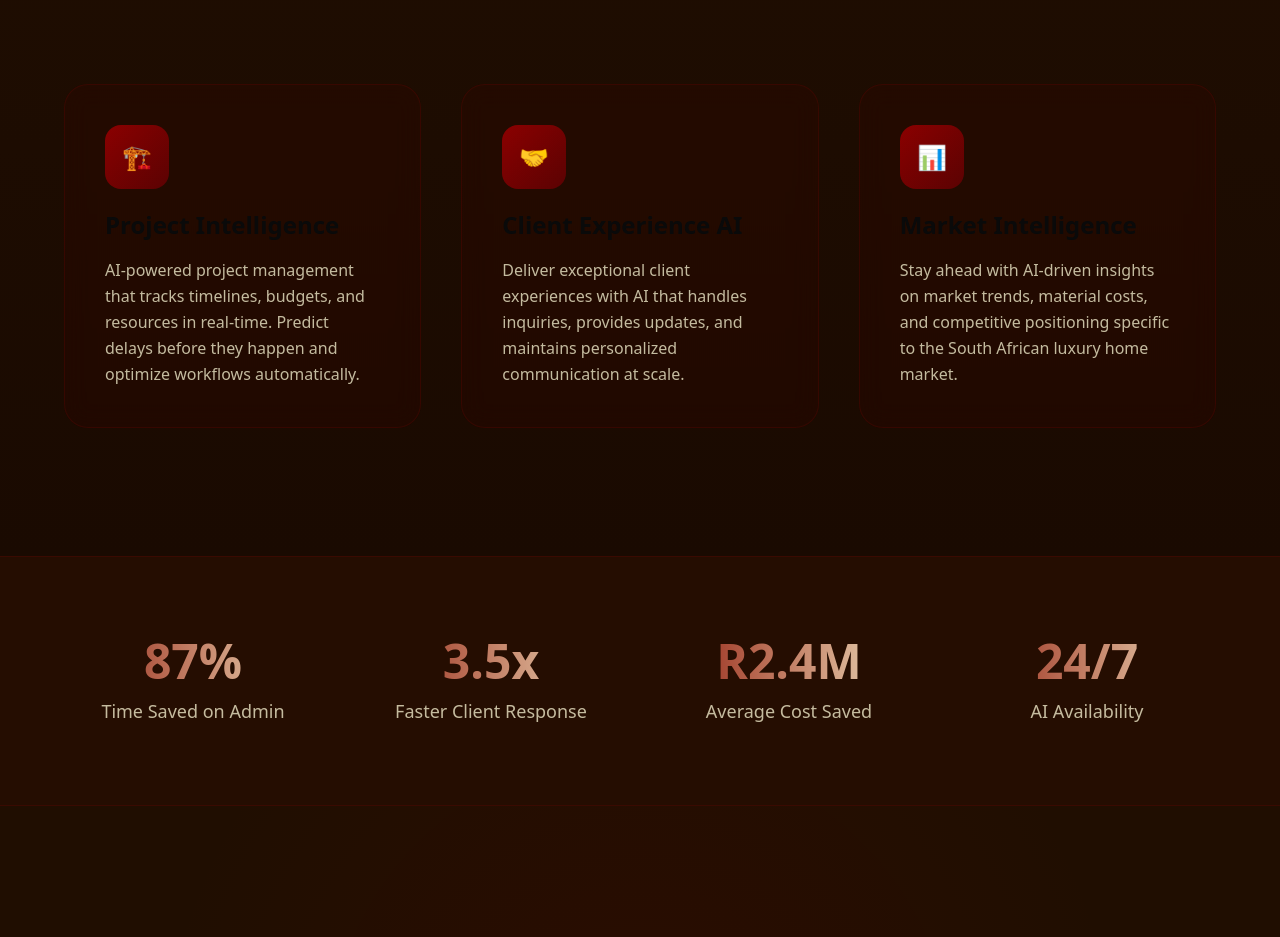
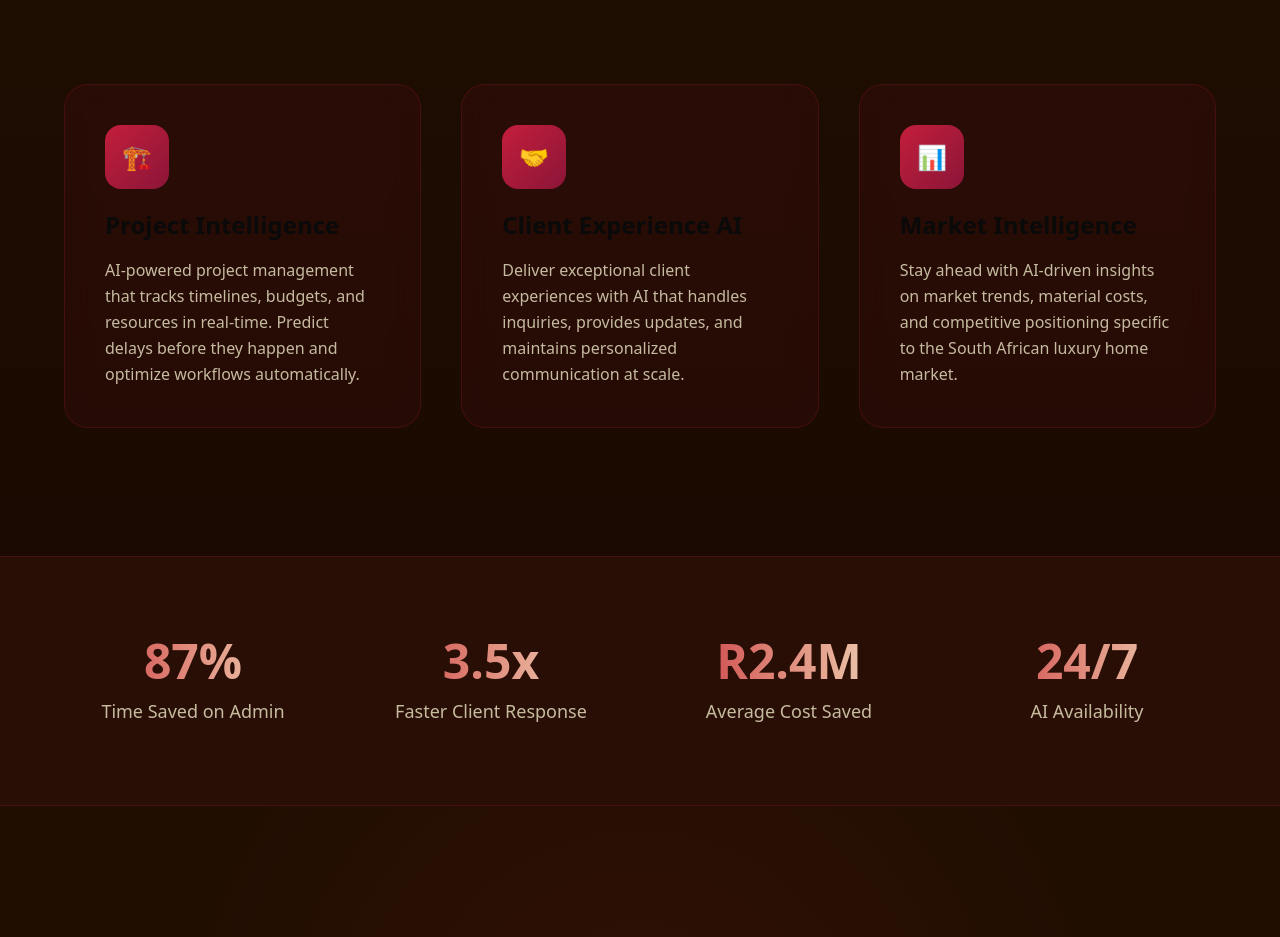
Before and after one commit to Joshua-de-statler/v0-complete-website-functionality, a Next.js app: page / in a window 1280 px wide. Shown: the part 1860-2797 px from the top of the page. Built offline with nearby package versions, Linux system fonts and the light colour scheme.

Commit message:
optimize website performance and update color scheme to royal red
Co-authored-by: null <185077608+Joshua-de-statler@users.noreply.github.com>

```diff
--- a/app/page.tsx
+++ b/app/page.tsx
@@ -1,10 +1,10 @@
-"use client" // Converting to client component for GSAP animations
+"use client"
 
 import Link from "next/link"
 import { Navigation } from "@/components/navigation"
 import { Background } from "@/components/background"
 import { Button } from "@/components/ui/button"
-import { useLayoutEffect, useRef } from "react"
+import { useLayoutEffect, useRef, useState } from "react"
 import gsap from "gsap"
 import { ScrollTrigger } from "gsap/ScrollTrigger"
 
@@ -14,6 +14,7 @@ export default function HomePage() {
   const scrollContainerRef = useRef(null)
   const heroLayer1Ref = useRef(null)
   const heroLayer2Ref = useRef(null)
+  const [splineLoaded, setSplineLoaded] = useState(false)
 
   useLayoutEffect(() => {
     const ctx = gsap.context(() => {
@@ -22,7 +23,7 @@ export default function HomePage() {
         scrollTrigger: {
           trigger: scrollContainerRef.current,
           start: "top top",
-          end: "50% top", // Fade completes halfway through the scroll
+          end: "50% top",
           scrub: true,
         },
       })
@@ -34,8 +35,8 @@ export default function HomePage() {
           opacity: 1,
           scrollTrigger: {
             trigger: scrollContainerRef.current,
-            start: "25% top", // Start fading in at 25% scroll
-            end: "75% top", // Complete fade in at 75% scroll
+            start: "25% top",
+            end: "75% top",
             scrub: true,
           },
         },
@@ -51,15 +52,22 @@ export default function HomePage() {
       <Navigation />
 
       <div ref={scrollContainerRef} className="relative h-[200vh]">
-        {/* HERO LAYER 1 (New Spline Object) - Sticky */}
+        {/* HERO LAYER 1 - Sticky */}
         <div
           ref={heroLayer1Ref}
           className="sticky top-0 h-screen w-full flex flex-col items-center justify-center text-center px-[5%]"
         >
+          {!splineLoaded && (
+            <div className="absolute inset-0 flex items-center justify-center bg-[#200E01]">
+              <div className="text-[#C41E3A] text-xl animate-pulse">Loading 3D Experience...</div>
+            </div>
+          )}
           <iframe
             src="https://my.spline.design/nexbotrobotcharacterconcept-LYbugm6qWDDZhv0Nz4m00WPm/"
-            className="absolute inset-0 w-full h-full border-none"
+            className="absolute inset-0 w-full h-full border-none gpu-accelerated"
             title="3D Robot Intro"
+            loading="eager"
+            onLoad={() => setSplineLoaded(true)}
           />
           <h2 className="relative z-10 text-3xl font-bold text-[#EDE7C7]/80 mt-auto mb-8 animate-pulse">
             The Future of Building is Here
@@ -67,15 +75,15 @@ export default function HomePage() {
           <p className="relative z-10 text-[#EDE7C7]/50 mb-8">Scroll Down to Begin</p>
         </div>
 
-        {/* HERO LAYER 2 (Original Hero Content) */}
+        {/* HERO LAYER 2 */}
         <div ref={heroLayer2Ref} className="absolute top-[100vh] left-0 w-full h-screen opacity-0">
           <section className="h-full flex items-center px-[5%]">
             <div className="max-w-[1400px] mx-auto w-full grid md:grid-cols-2 gap-16 items-center">
               <div className="z-10">
-                <div className="inline-block px-5 py-2 bg-[#8B0000]/20 border border-[#8B0000] rounded-full text-sm mb-5">
+                <div className="inline-block px-5 py-2 bg-[#C41E3A]/20 border border-[#C41E3A] rounded-full text-sm mb-5">
                   🚀 Exclusive AI for Premium Builders
                 </div>
-                <h1 className="text-5xl md:text-7xl font-extrabold leading-tight mb-5 bg-gradient-to-r from-[#EDE7C7] via-[#8B0000] to-[#EDE7C7] bg-clip-text text-transparent bg-[length:200%_auto] animate-[gradientShift_3s_linear_infinite] text-balance">
+                <h1 className="text-5xl md:text-7xl font-extrabold leading-tight mb-5 bg-gradient-to-r from-[#EDE7C7] via-[#C41E3A] to-[#EDE7C7] bg-clip-text text-transparent bg-[length:200%_auto] animate-[gradientShift_3s_linear_infinite] text-balance">
                   Custom AI Agents Built Specifically to Scale Your Business
                 </h1>
                 <p className="text-xl text-[#EDE7C7]/80 mb-10 leading-relaxed">
@@ -85,13 +93,13 @@ export default function HomePage() {
                 </p>
                 <div className="flex flex-col sm:flex-row gap-5">
                   <Link href="/demo">
-                    <Button className="px-7 py-6 text-lg bg-gradient-to-r from-[#8B0000] to-[#5B0202] text-[#EDE7C7] rounded-full font-semibold hover:scale-105 hover:shadow-lg hover:shadow-[#8B0000]/30 transition-all">
+                    <Button className="px-7 py-6 text-lg bg-gradient-to-r from-[#C41E3A] to-[#8B1538] text-[#EDE7C7] rounded-full font-semibold hover:scale-105 hover:shadow-lg hover:shadow-[#C41E3A]/30 transition-all">
                       Start Your AI Journey
                     </Button>
                   </Link>
                   <a
                     href="#features"
-                    className="px-7 py-3 bg-transparent text-[#EDE7C7] border-2 border-[#8B0000] rounded-full text-base font-semibold inline-flex items-center gap-2 hover:bg-[#8B0000] transition-all"
+                    className="px-7 py-3 bg-transparent text-[#EDE7C7] border-2 border-[#C41E3A] rounded-full text-base font-semibold inline-flex items-center gap-2 hover:bg-[#C41E3A] transition-all"
                   >
                     Watch Demo
                     <svg width="20" height="20" viewBox="0 0 24 24" fill="none" stroke="currentColor" strokeWidth="2">
@@ -105,18 +113,19 @@ export default function HomePage() {
                 <div className="w-full h-full relative">
                   <iframe
                     src="https://my.spline.design/nexbotrobotcharacterconcept-HiSgMTTXijvS9MMAxqNvexb4/"
-                    className="w-full h-full border-none"
+                    className="w-full h-full border-none gpu-accelerated"
                     title="3D Robot"
+                    loading="lazy"
                   />
                 </div>
                 <div
-                  className="absolute top-[20%] -left-12 px-5 py-4 bg-[#8B0000]/10 backdrop-blur-md border border-[#8B0000]/30 rounded-2xl"
+                  className="absolute top-[20%] -left-12 px-5 py-4 bg-[#C41E3A]/10 backdrop-blur-md border border-[#C41E3A]/30 rounded-2xl gpu-accelerated"
                   style={{ animation: "float 6s infinite ease-in-out" }}
                 >
                   <div className="text-sm font-semibold">24/7 AI Support</div>
                 </div>
                 <div
-                  className="absolute bottom-[30%] -right-12 px-5 py-4 bg-[#8B0000]/10 backdrop-blur-md border border-[#8B0000]/30 rounded-2xl"
+                  className="absolute bottom-[30%] -right-12 px-5 py-4 bg-[#C41E3A]/10 backdrop-blur-md border border-[#C41E3A]/30 rounded-2xl gpu-accelerated"
                   style={{ animation: "float 6s infinite ease-in-out 2s" }}
                 >
                   <div className="text-sm font-semibold">Smart Automation</div>
@@ -132,7 +141,7 @@ export default function HomePage() {
         <section id="features" className="py-32 px-[5%] bg-gradient-to-b from-[#200E01] to-[#1a0a01]">
           <div className="max-w-[1400px] mx-auto">
             <div className="text-center mb-20">
-              <h2 className="text-5xl md:text-6xl font-extrabold mb-5 bg-gradient-to-r from-[#EDE7C7] to-[#8B0000] bg-clip-text text-transparent">
+              <h2 className="text-5xl md:text-6xl font-extrabold mb-5 bg-gradient-to-r from-[#EDE7C7] to-[#C41E3A] bg-clip-text text-transparent">
                 Engineered for Excellence
               </h2>
               <p className="text-xl text-[#EDE7C7]/70 max-w-2xl mx-auto">
@@ -141,9 +150,9 @@ export default function HomePage() {
             </div>
 
             <div className="grid md:grid-cols-3 gap-10">
-              <div className="p-10 bg-[#5B0202]/10 backdrop-blur-md border border-[#8B0000]/20 rounded-3xl transition-all hover:-translate-y-3 hover:border-[#8B0000] relative overflow-hidden group">
-                <div className="absolute top-0 left-0 w-full h-full bg-gradient-to-br from-[#8B0000] to-transparent opacity-0 group-hover:opacity-10 transition-opacity" />
-                <div className="w-16 h-16 bg-gradient-to-br from-[#8B0000] to-[#5B0202] rounded-2xl flex items-center justify-center text-2xl mb-5">
+              <div className="p-10 bg-[#8B1538]/10 backdrop-blur-md border border-[#C41E3A]/20 rounded-3xl transition-all hover:-translate-y-3 hover:border-[#C41E3A] relative overflow-hidden group">
+                <div className="absolute top-0 left-0 w-full h-full bg-gradient-to-br from-[#C41E3A] to-transparent opacity-0 group-hover:opacity-10 transition-opacity" />
+                <div className="w-16 h-16 bg-gradient-to-br from-[#C41E3A] to-[#8B1538] rounded-2xl flex items-center justify-center text-2xl mb-5">
                   🏗️
                 </div>
                 <h3 className="text-2xl font-bold mb-4">Project Intelligence</h3>
@@ -153,9 +162,9 @@ export default function HomePage() {
                 </p>
               </div>
 
-              <div className="p-10 bg-[#5B0202]/10 backdrop-blur-md border border-[#8B0000]/20 rounded-3xl transition-all hover:-translate-y-3 hover:border-[#8B0000] relative overflow-hidden group">
-                <div className="absolute top-0 left-0 w-full h-full bg-gradient-to-br from-[#8B0000] to-transparent opacity-0 group-hover:opacity-10 transition-opacity" />
-                <div className="w-16 h-16 bg-gradient-to-br from-[#8B0000] to-[#5B0202] rounded-2xl flex items-center justify-center text-2xl mb-5">
+              <div className="p-10 bg-[#8B1538]/10 backdrop-blur-md border border-[#C41E3A]/20 rounded-3xl transition-all hover:-translate-y-3 hover:border-[#C41E3A] relative overflow-hidden group">
+                <div className="absolute top-0 left-0 w-full h-full bg-gradient-to-br from-[#C41E3A] to-transparent opacity-0 group-hover:opacity-10 transition-opacity" />
+                <div className="w-16 h-16 bg-gradient-to-br from-[#C41E3A] to-[#8B1538] rounded-2xl flex items-center justify-center text-2xl mb-5">
                   🤝
                 </div>
                 <h3 className="text-2xl font-bold mb-4">Client Experience AI</h3>
@@ -165,9 +174,9 @@ export default function HomePage() {
                 </p>
               </div>
 
-              <div className="p-10 bg-[#5B0202]/10 backdrop-blur-md border border-[#8B0000]/20 rounded-3xl transition-all hover:-translate-y-3 hover:border-[#8B0000] relative overflow-hidden group">
-                <div className="absolute top-0 left-0 w-full h-full bg-gradient-to-br from-[#8B0000] to-transparent opacity-0 group-hover:opacity-10 transition-opacity" />
-                <div className="w-16 h-16 bg-gradient-to-br from-[#8B0000] to-[#5B0202] rounded-2xl flex items-center justify-center text-2xl mb-5">
+              <div className="p-10 bg-[#8B1538]/10 backdrop-blur-md border border-[#C41E3A]/20 rounded-3xl transition-all hover:-translate-y-3 hover:border-[#C41E3A] relative overflow-hidden group">
+                <div className="absolute top-0 left-0 w-full h-full bg-gradient-to-br from-[#C41E3A] to-transparent opacity-0 group-hover:opacity-10 transition-opacity" />
+                <div className="w-16 h-16 bg-gradient-to-br from-[#C41E3A] to-[#8B1538] rounded-2xl flex items-center justify-center text-2xl mb-5">
                   📊
                 </div>
                 <h3 className="text-2xl font-bold mb-4">Market Intelligence</h3>
@@ -181,28 +190,28 @@ export default function HomePage() {
         </section>
 
         {/* Stats Section */}
-        <section className="py-20 px-[5%] bg-[#8B0000]/5 border-y border-[#8B0000]/20">
+        <section className="py-20 px-[5%] bg-[#C41E3A]/5 border-y border-[#C41E3A]/20">
           <div className="max-w-[1200px] mx-auto grid grid-cols-2 md:grid-cols-4 gap-10 text-center">
             <div>
-              <div className="text-5xl font-extrabold bg-gradient-to-r from-[#8B0000] to-[#EDE7C7] bg-clip-text text-transparent mb-3">
+              <div className="text-5xl font-extrabold bg-gradient-to-r from-[#C41E3A] to-[#EDE7C7] bg-clip-text text-transparent mb-3">
                 87%
               </div>
               <div className="text-lg text-[#EDE7C7]/80">Time Saved on Admin</div>
             </div>
             <div>
-              <div className="text-5xl font-extrabold bg-gradient-to-r from-[#8B0000] to-[#EDE7C7] bg-clip-text text-transparent mb-3">
+              <div className="text-5xl font-extrabold bg-gradient-to-r from-[#C41E3A] to-[#EDE7C7] bg-clip-text text-transparent mb-3">
                 3.5x
               </div>
               <div className="text-lg text-[#EDE7C7]/80">Faster Client Response</div>
             </div>
             <div>
-              <div className="text-5xl font-extrabold bg-gradient-to-r from-[#8B0000] to-[#EDE7C7] bg-clip-text text-transparent mb-3">
+              <div className="text-5xl font-extrabold bg-gradient-to-r from-[#C41E3A] to-[#EDE7C7] bg-clip-text text-transparent mb-3">
                 R2.4M
               </div>
               <div className="text-lg text-[#EDE7C7]/80">Average Cost Saved</div>
             </div>
             <div>
-              <div className="text-5xl font-extrabold bg-gradient-to-r from-[#8B0000] to-[#EDE7C7] bg-clip-text text-transparent mb-3">
+              <div className="text-5xl font-extrabold bg-gradient-to-r from-[#C41E3A] to-[#EDE7C7] bg-clip-text text-transparent mb-3">
                 24/7
               </div>
               <div className="text-lg text-[#EDE7C7]/80">AI Availability</div>
@@ -211,9 +220,9 @@ export default function HomePage() {
         </section>
 
         {/* CTA Section */}
-        <section className="py-32 px-[5%] text-center bg-[radial-gradient(circle_at_center,rgba(139,0,0,0.1)_0%,transparent_70%)]">
+        <section className="py-32 px-[5%] text-center bg-[radial-gradient(circle_at_center,rgba(196,30,58,0.1)_0%,transparent_70%)]">
           <div className="max-w-3xl mx-auto">
-            <h2 className="text-4xl md:text-5xl font-extrabold mb-5 bg-gradient-to-r from-[#EDE7C7] to-[#8B0000] bg-clip-text text-transparent">
+            <h2 className="text-4xl md:text-5xl font-extrabold mb-5 bg-gradient-to-r from-[#EDE7C7] to-[#C41E3A] bg-clip-text text-transparent">
               Ready to Transform Your Building Business?
             </h2>
             <p className="text-xl text-[#EDE7C7]/80 mb-10">
@@ -221,7 +230,7 @@ export default function HomePage() {
               faster, and deliver exceptional results.
             </p>
             <Link href="/demo">
-              <Button className="px-10 py-6 text-lg bg-gradient-to-r from-[#8B0000] to-[#5B0202] text-[#EDE7C7] rounded-full font-semibold hover:scale-105 hover:shadow-lg hover:shadow-[#8B0000]/30 transition-all">
+              <Button className="px-10 py-6 text-lg bg-gradient-to-r from-[#C41E3A] to-[#8B1538] text-[#EDE7C7] rounded-full font-semibold hover:scale-105 hover:shadow-lg hover:shadow-[#C41E3A]/30 transition-all">
                 Schedule Your Exclusive Demo
               </Button>
             </Link>
```
Also changed, not shown: app/globals.css (+18 -8 lines).
